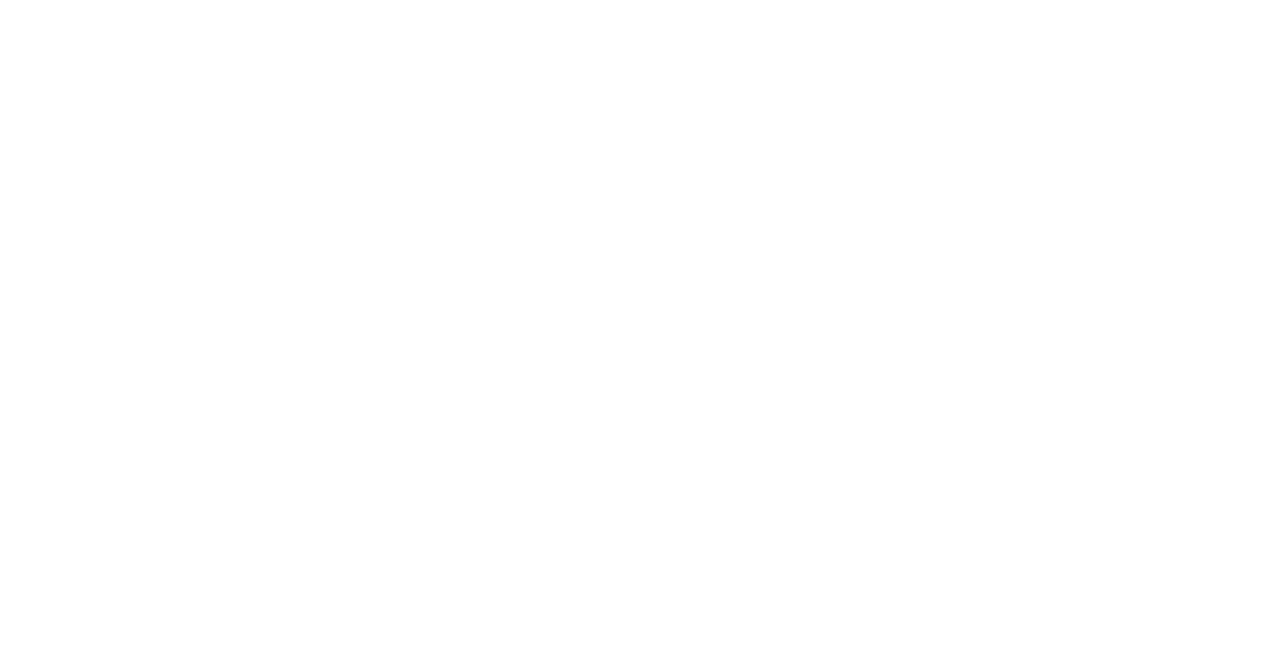
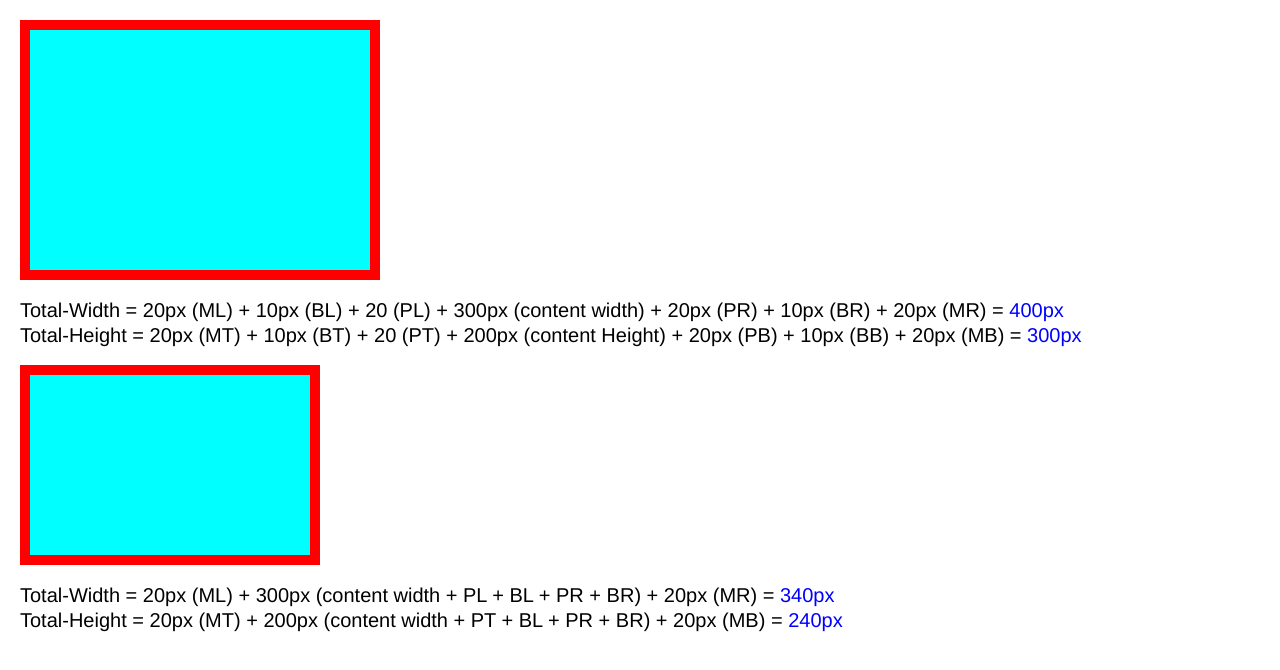
Before and after one commit to ikushaldave/Box-Model, a plain HTML site: page Assignment-Level-4/index.html in a window 1280 px wide. Drawn offline with Linux system fonts and the light colour scheme.

Commit message:
box-model Assignment Level 4 completed

```diff
--- /dev/null
+++ b/Assignment-Level-4/assests/stylesheets/main.css
@@ -0,0 +1,29 @@
+@import url(./reset.css);
+
+/* custom style */
+
+.box {
+    width: 300px;
+    height: 200px;
+    padding: 20px;
+    border: 10px solid red;
+    margin: 20px;
+    background-color: #0ff;
+}
+
+/* box-sizing: border-box */
+
+.border-box {
+    box-sizing: border-box;
+}
+
+h3 {
+    font-size: 20px;
+    font-weight: 100;
+    font-family: 'Franklin Gothic Medium', 'Arial Narrow', Arial, sans-serif;
+    margin: 5px 20px;
+}
+
+span {
+    color: #00f;
+}
--- /dev/null
+++ b/Assignment-Level-4/assests/stylesheets/reset.css
@@ -0,0 +1,48 @@
+/* http://meyerweb.com/eric/tools/css/reset/
+    v2.0 | 20110126
+    License: none (public domain)
+*/
+
+html, body, div, span, applet, object, iframe,
+h1, h2, h3, h4, h5, h6, p, blockquote, pre,
+a, abbr, acronym, address, big, cite, code,
+del, dfn, em, img, ins, kbd, q, s, samp,
+small, strike, strong, sub, sup, tt, var,
+b, u, i, center,
+dl, dt, dd, ol, ul, li,
+fieldset, form, label, legend,
+table, caption, tbody, tfoot, thead, tr, th, td,
+article, aside, canvas, details, embed,
+figure, figcaption, footer, header, hgroup,
+menu, nav, output, ruby, section, summary,
+time, mark, audio, video {
+	margin: 0;
+	padding: 0;
+	border: 0;
+	font-size: 100%;
+	font: inherit;
+	vertical-align: baseline;
+}
+/* HTML5 display-role reset for older browsers */
+article, aside, details, figcaption, figure,
+footer, header, hgroup, menu, nav, section {
+	display: block;
+}
+body {
+	line-height: 1;
+}
+ol, ul {
+	list-style: none;
+}
+blockquote, q {
+	quotes: none;
+}
+blockquote:before, blockquote:after,
+q:before, q:after {
+	content: '';
+	content: none;
+}
+table {
+	border-collapse: collapse;
+	border-spacing: 0;
+}
--- a/Assignment-Level-4/index.html
+++ b/Assignment-Level-4/index.html
@@ -4,8 +4,24 @@
     <meta charset="UTF-8">
     <meta name="viewport" content="width=device-width, initial-scale=1.0">
     <title>Assignment Level 4</title>
+    <link rel="stylesheet" href="./assests/stylesheets/main.css">
 </head>
 <body>
 
+    <!-- section context-box -->
+    <section>
+        <div class="box"></div>
+        <h3>Total-Width = 20px (ML) + 10px (BL) + 20 (PL) + 300px (content width) + 20px (PR) + 10px (BR) + 20px (MR) = <span>400px</span></h3>
+        <h3>Total-Height = 20px (MT) + 10px (BT) + 20 (PT) + 200px (content Height) + 20px (PB) + 10px (BB) + 20px (MB) =
+            <span>300px</span></h3></h3>
+    </section>
+
+    <!-- section border-box -->
+    <section>
+        <div class="box border-box"></div>
+        <h3>Total-Width = 20px (ML) + 300px (content width + PL + BL + PR + BR) + 20px (MR) = <span>340px</span></h3>
+        <h3>Total-Height = 20px (MT) + 200px (content width + PT + BL + PR + BR) + 20px (MB) = <span>240px</span></h3>
+    </section>
+
 </body>
 </html>
```
